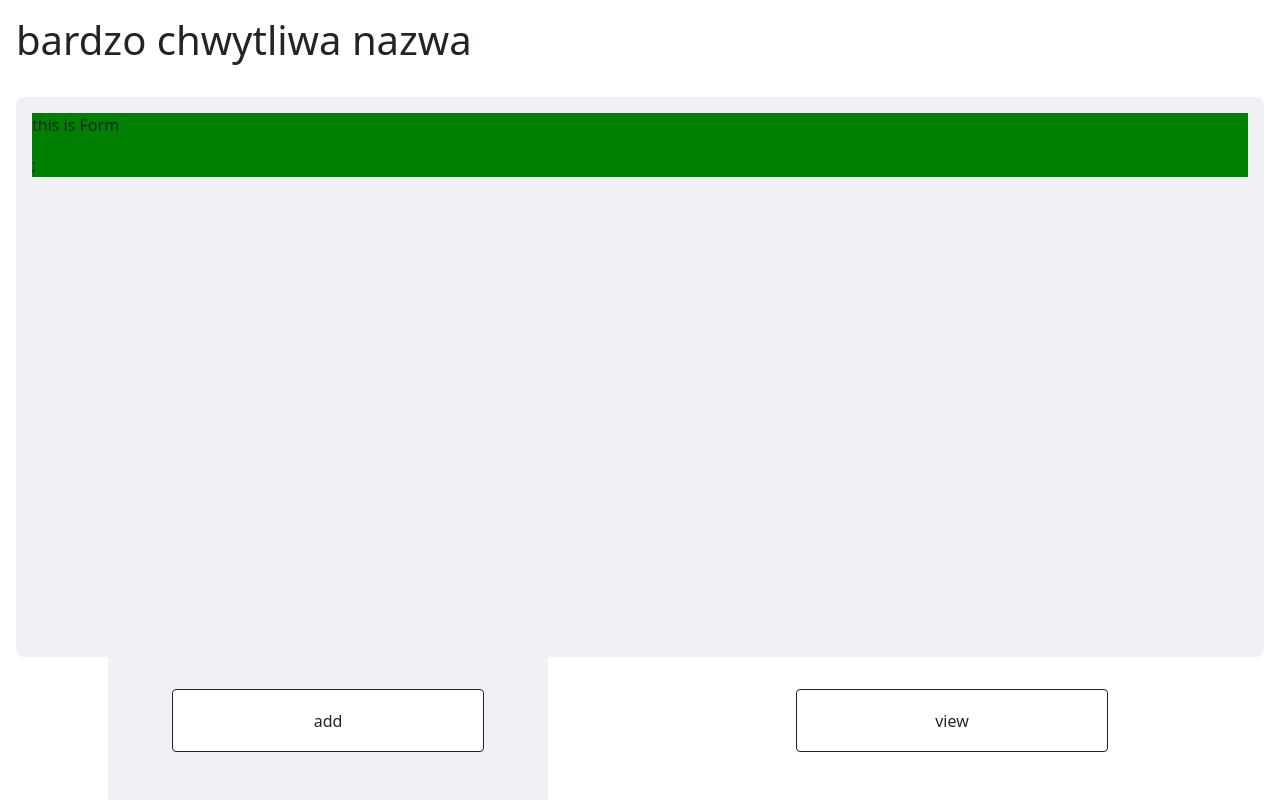
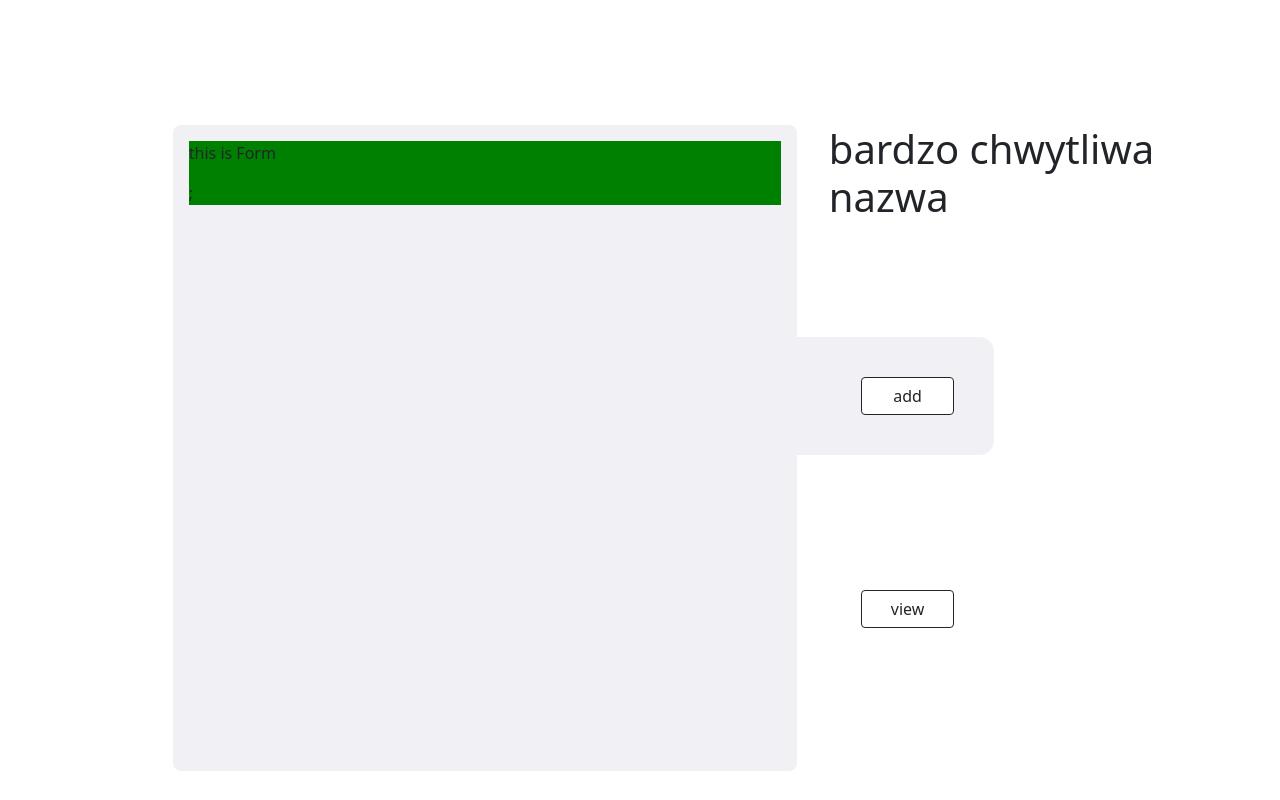
Before and after one commit to kilowatogadziny/hackathon, a React (Create React App) app: page / in a window 1280 px wide. Built offline with nearby package versions, Linux system fonts and the light colour scheme; the HTML template or start-up script is replaced by a standard one.

Commit message:
Style desktop view

```diff
--- a/src/App.css
+++ b/src/App.css
@@ -9,15 +9,14 @@
   background-color: #f0f0f5;
   padding: 1rem;
   border-radius: 0.5rem;
+  z-index: 10;
 }
 .layout__select {
-  /* background-color: darkgreen; */
   display: flex;
   justify-content: space-around;
 }
 
 .layout__select__button {
-  /* height: 2em; */
   width: 25%;
   margin: 2em;
 }
@@ -26,3 +25,34 @@
 .layout__select__active:focus {
   box-shadow: 0 0 0 5vw #f0f0f5, 0 -10vw 0 5vw #f0f0f5;
 }
+
+@media (min-width: 1024px) {
+  .layout {
+    /* max-width: 1024px; */
+    grid-template-columns: 10% 50% 30% 10%;
+    grid-template-rows: 10% 10% 70% 10%;
+    grid-gap: 2rem;
+  }
+
+  .layout__view {
+    grid-column: 2/3;
+    grid-row: 2/4;
+  }
+
+  .layout__select {
+    grid-column: 3/4;
+    grid-row: 3/4;
+    flex-direction: column;
+    justify-content: space-evenly;
+  }
+
+  .layout__select__active,
+  .layout__select__active:focus {
+    box-shadow: 0 0 0 5vh #f0f0f5, -10vh 0 0 5vh #f0f0f5;
+  }
+
+  .layout__title {
+    grid-column: 3/4;
+    grid-row: 2/3;
+  }
+}
```
